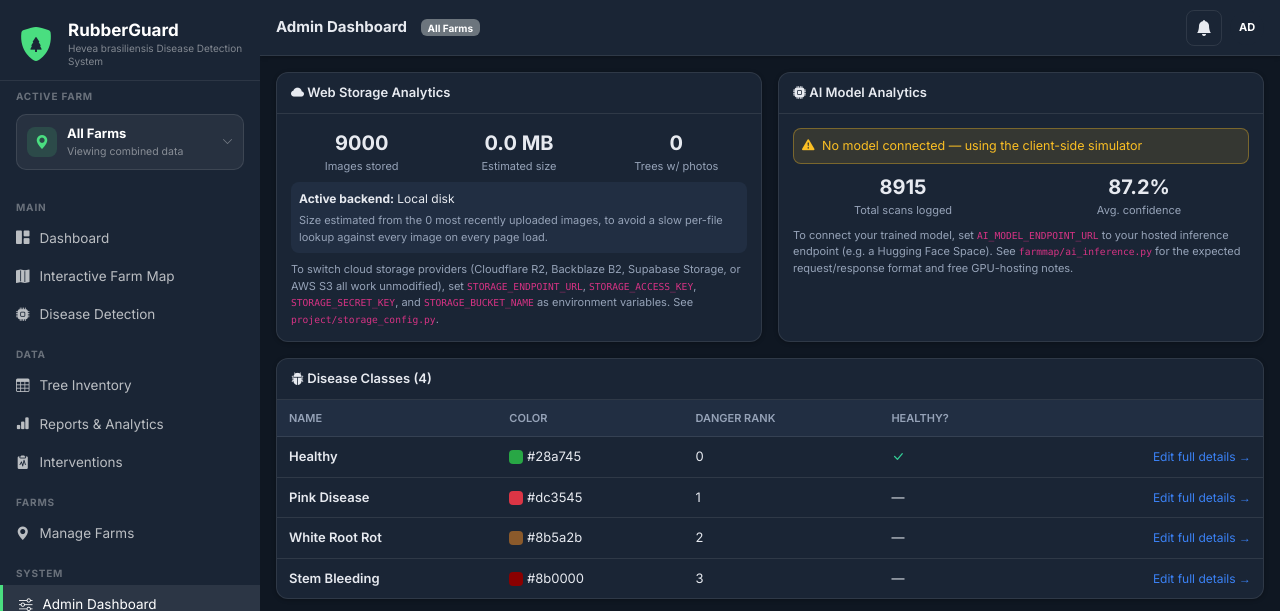
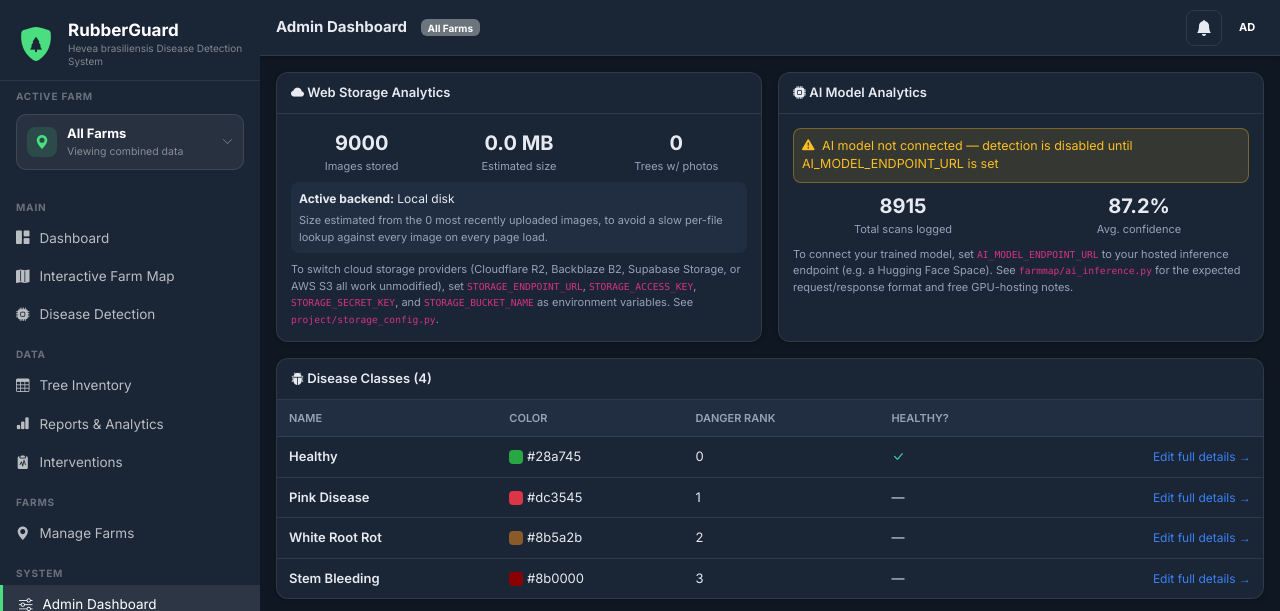
Before and after one commit to Ponkan2077/CS2616, a Django app: page /admin-dashboard/ in a window 1280 px wide. Shown: the top 611 px of the page. Run offline with Django 5.2, Linux system fonts and the light colour scheme; a user stored in the database is signed in; data comes from the database, SQL or seed files in the repository; some libraries are stand-ins or nearby versions.

Commit message:
Update admin_dashboard.html

```diff
--- a/templates/admin_dashboard.html
+++ b/templates/admin_dashboard.html
@@ -59,7 +59,7 @@
         </div>
         {% else %}
         <div class="p-2 rounded-3 mb-2" style="background:rgba(251,191,36,.12);border:1px solid rgba(251,191,36,.35);color:#fbbf24;font-size:12.5px;">
-          <i class="bi bi-exclamation-triangle-fill me-1"></i> No model connected — using the client-side simulator
+          <i class="bi bi-exclamation-triangle-fill me-1"></i> AI model not connected — detection is disabled until AI_MODEL_ENDPOINT_URL is set
         </div>
         {% endif %}
         <div class="row g-3 text-center mb-2">
```
